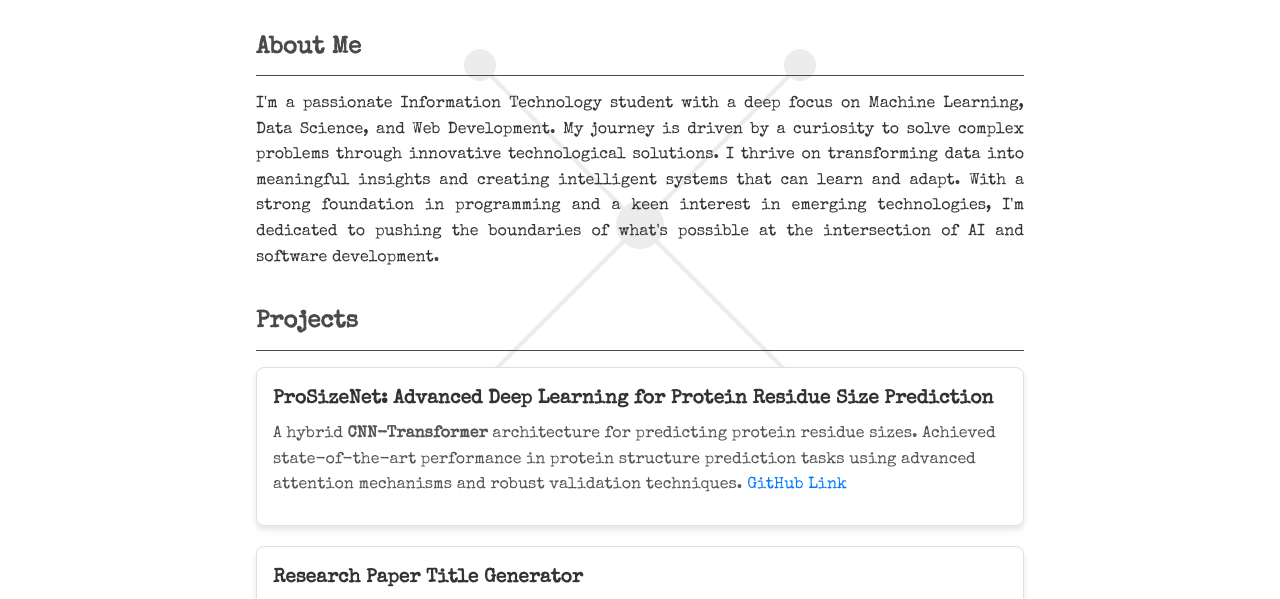
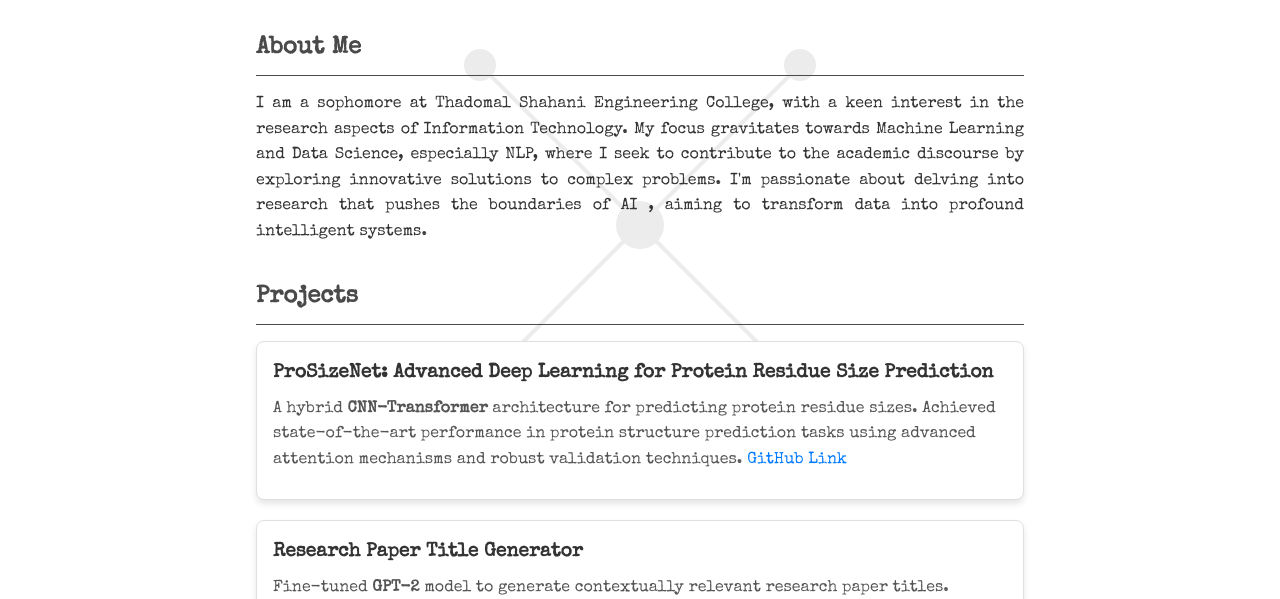
Before and after one commit to kanishkautag/Portfolio-Website, a plain HTML site: page index.html in a window 1280 px wide. Shown: the part 175-774 px from the top of the page. Drawn offline with nearby package versions, Linux system fonts and the light colour scheme.

Commit message:
Update index.html

```diff
--- a/index.html
+++ b/index.html
@@ -39,11 +39,8 @@
         <section id="summary">
             <h2>About Me</h2>
             <p>
-                I'm a passionate Information Technology student with a deep focus on Machine Learning, Data Science, and Web Development.
-                My journey is driven by a curiosity to solve complex problems through innovative technological solutions.
-                I thrive on transforming data into meaningful insights and creating intelligent systems that can learn and adapt.
-                With a strong foundation in programming and a keen interest in emerging technologies,
-                I'm dedicated to pushing the boundaries of what's possible at the intersection of AI and software development.
+
+                I am a sophomore at Thadomal Shahani Engineering College, with a keen interest in the research aspects of Information Technology. My focus gravitates towards Machine Learning and Data Science, especially NLP, where I seek to contribute to the academic discourse by exploring innovative solutions to complex problems. I'm passionate about delving into research that pushes the boundaries of AI , aiming to transform data into profound intelligent systems.
             </p>
         </section>
 
@@ -77,7 +74,7 @@
                 <h3>MLP Model for Drug Target Classification</h3>
                 <p>
                     A <strong>Multi-Layer Perceptron (MLP)</strong> model for classifying drug target statuses based on various features. The model preprocesses text data using <strong>TF-IDF</strong> vectorization and applies one-hot encoding for categorical variables. It achieves a validation accuracy of 95%.
-                    <a href="https://github.com/kanishkautag/mlp-drug-target-classification" target="_blank">GitHub Link</a>
+                    <a href="https://github.com/kanishkautag/DJ-ML-EVENT-NEXUS" target="_blank">GitHub Link</a>
                 </p>
             </div>
             <div class="project">
```
